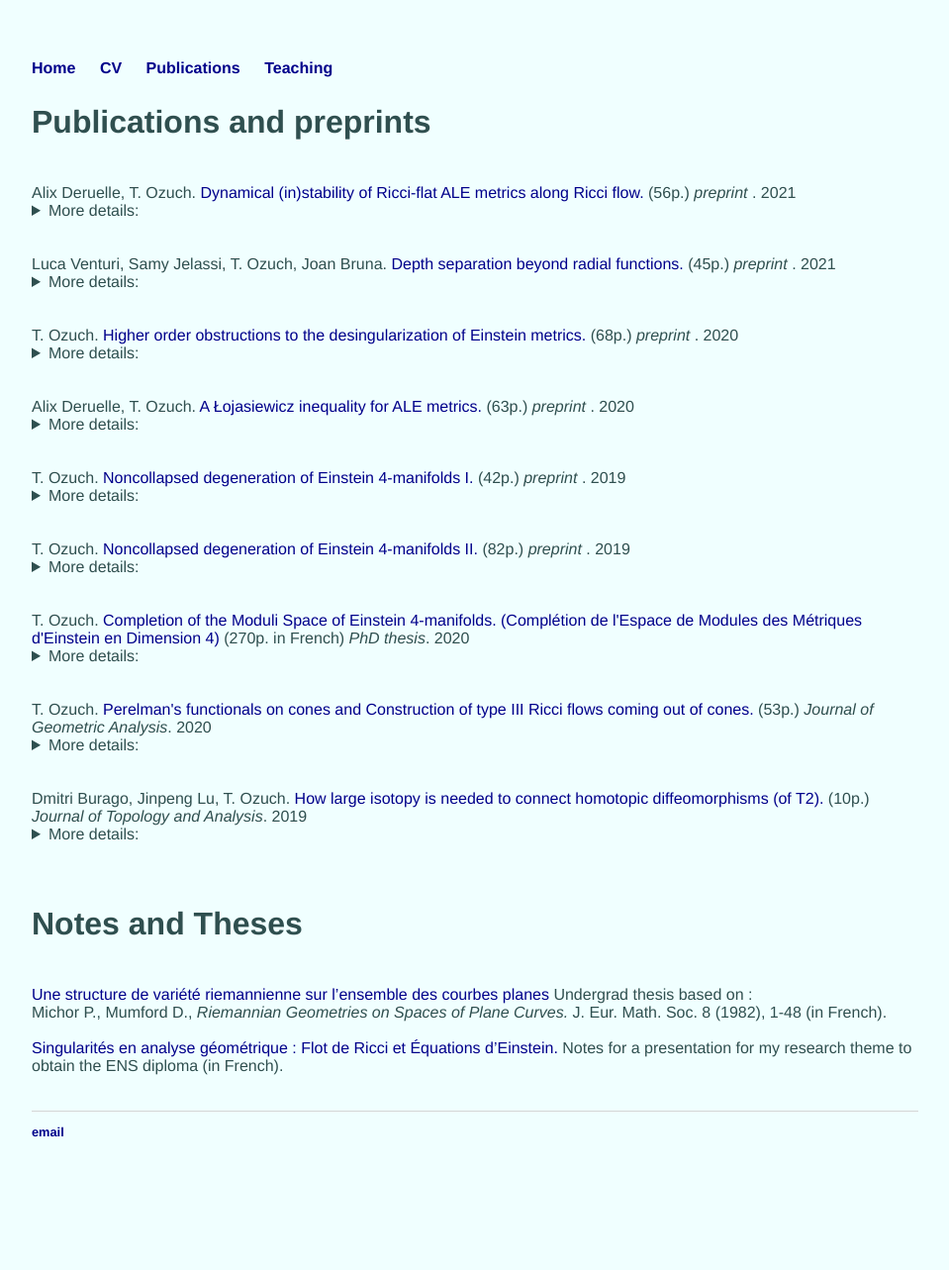
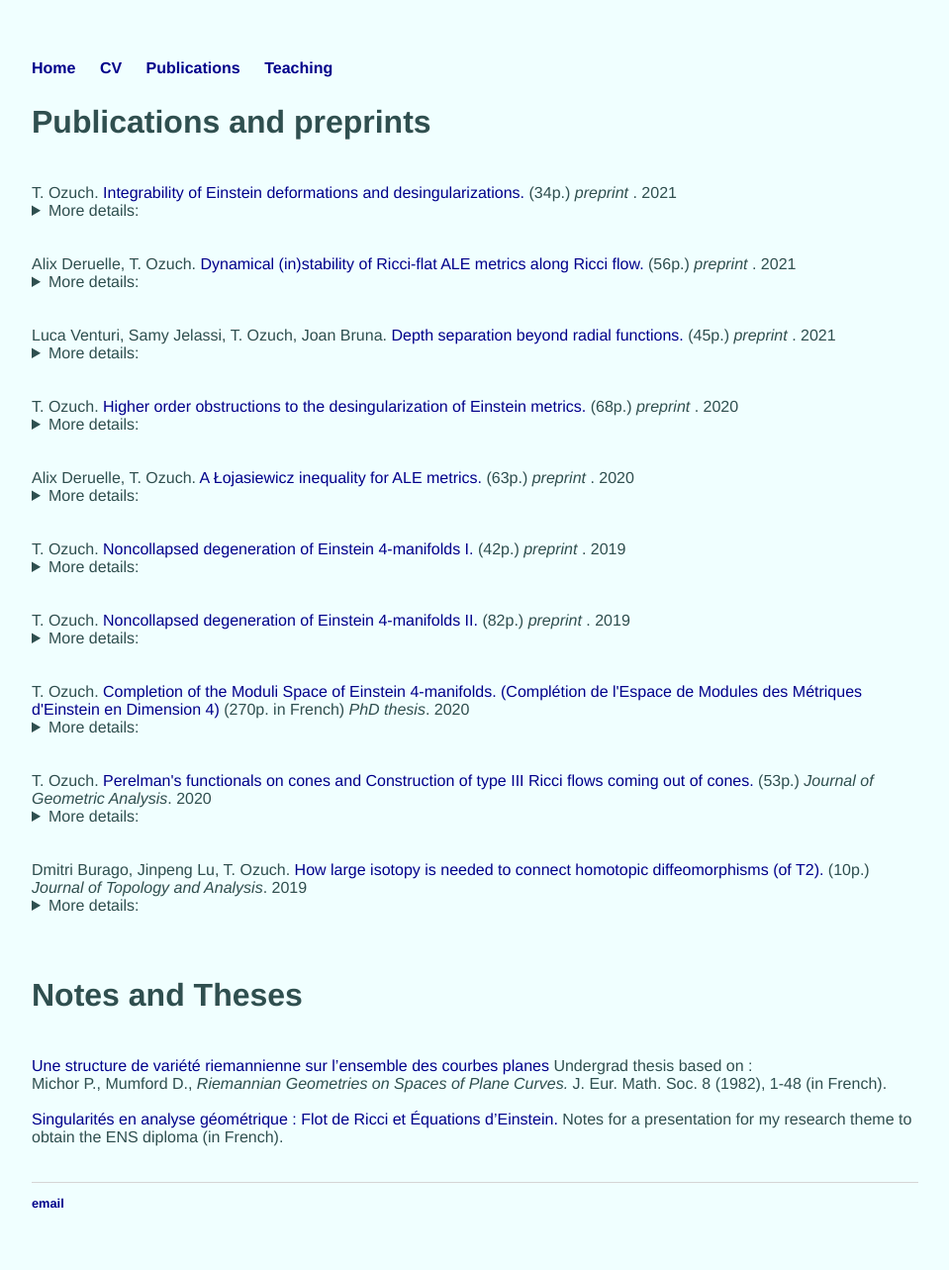
Before and after one commit to tristanozuch/tristanozuch.github.io, a Jekyll site: the page built from publications/index.html, in a window 1280 px wide. Shown: the whole page at 99% size, without its empty margins (160-1119 px from the left). Built offline with Jekyll 4.4.1, drawn with Linux system fonts in a browser that asks for light colours; before the commit the page ends 1211 px from its top, so only the background shows below that.

Commit message:
Update index.html

```diff
--- a/publications/index.html
+++ b/publications/index.html
@@ -5,6 +5,13 @@ title: Publications
 
 
 <h2>Publications and preprints</h2>
+
+<br /> T. Ozuch. <a href="https://arxiv.org/abs/2012.13316"> Integrability of Einstein deformations and desingularizations.</a> (34p.)  <i>preprint </i>.
+ 2021<br />
+<details>
+  <summary>More details:</summary>
+<div style="margin: 15px;"> I study the question of the integrability of Einstein deformations and relate it to the question of the desingularization of Einstein metrics. I more precisely show that spherical and hyperbolic 4-orbifolds (which are an Einstein metric spaces in a synthetic sense) with the simplest singularities cannot be Gromov-Hausdorff limits of smooth Einstein 4-metrics without relying on previous integrability assumptions. For this, I analyze the integrability of deformations of Ricci-flat ALE metrics. I also introduce preserved integral quantities based on the symmetries of Einstein metrics. I show that many previously identified obstructions to the desingularization of Einstein 4-metrics are equivalent to these quantities on Ricci-flat cones. In particular, all of the obstructions to desingularizations bubbling out Eguchi-Hanson metrics are recovered. </details><br />
+
 
 <br /> Alix Deruelle, T. Ozuch. <a href="https://arxiv.org/abs/2104.10630"> Dynamical (in)stability of Ricci-flat ALE metrics along Ricci flow.
 </a> (56p.)  <i>preprint </i>.
```
